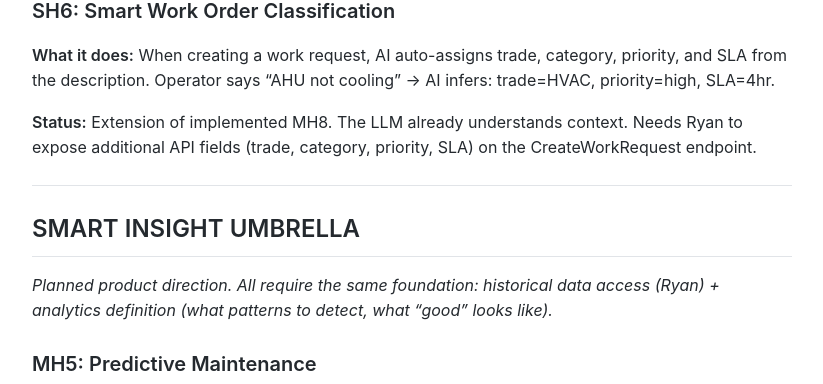
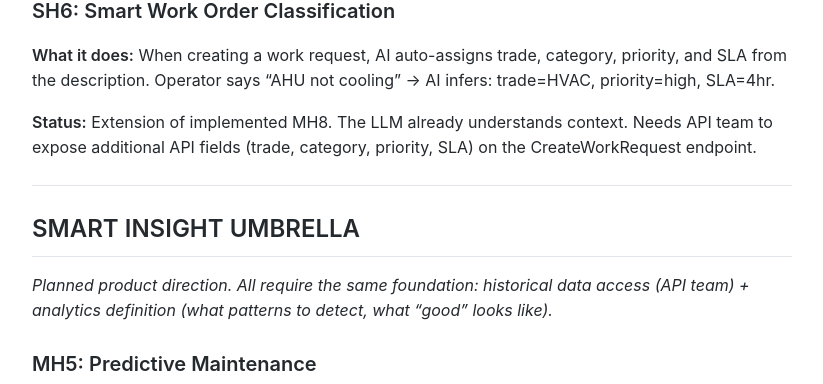
Before and after one commit to MariusWilsch/public-wilsch-ai-pages, a Jekyll site: the page built from project/archibus-fm-assistant/fmm-doha-feature-scope-classification.md, in a window 1280 px wide and 900 px high, scrolled down 1712 px. Shown: the part 148-532 px from the top of the window, without its empty margins (228-1051 px from the left). Built offline with Jekyll 4.4.1, drawn with Linux system fonts in a browser that asks for light colours; our own code applies the rules of GitHub Pages for plain Markdown files; some of the changed text lies outside the part shown.

Commit message:
Sync from hippocampus 2026-01-29

```diff
--- a/project/archibus-fm-assistant/fmm-doha-feature-scope-classification.md
+++ b/project/archibus-fm-assistant/fmm-doha-feature-scope-classification.md
@@ -57,13 +57,13 @@ publish: true
 
 **What it does:** When creating a work request, AI auto-assigns trade, category, priority, and SLA from the description. Operator says "AHU not cooling" → AI infers: trade=HVAC, priority=high, SLA=4hr.
 
-**Status:** Extension of implemented MH8. The LLM already understands context. Needs Ryan to expose additional API fields (trade, category, priority, SLA) on the CreateWorkRequest endpoint.
+**Status:** Extension of implemented MH8. The LLM already understands context. Needs API team to expose additional API fields (trade, category, priority, SLA) on the CreateWorkRequest endpoint.
 
 ---
 
 ## SMART INSIGHT UMBRELLA
 
-*Planned product direction. All require the same foundation: historical data access (Ryan) + analytics definition (what patterns to detect, what "good" looks like).*
+*Planned product direction. All require the same foundation: historical data access (API team) + analytics definition (what patterns to detect, what "good" looks like).*
 
 ### MH5: Predictive Maintenance
 
@@ -189,6 +189,6 @@ publish: true
 ## Next Steps
 
 1. **Clarify with Mujahid:** Resolve the 3 unclear items (MH3, SH1, CH1)
-2. **Ryan discussion:** Confirm API fields for SH6 (Smart Work Order Classification)
+2. **API team discussion:** Confirm API fields for SH6 (Smart Work Order Classification)
 3. **Quotation positioning:** Lead with implemented (MH8) + tangent items as 2-month deliverables
 4. **AI Hosting Costs:** Once feature scope is concrete, calculate infrastructure costs
```
